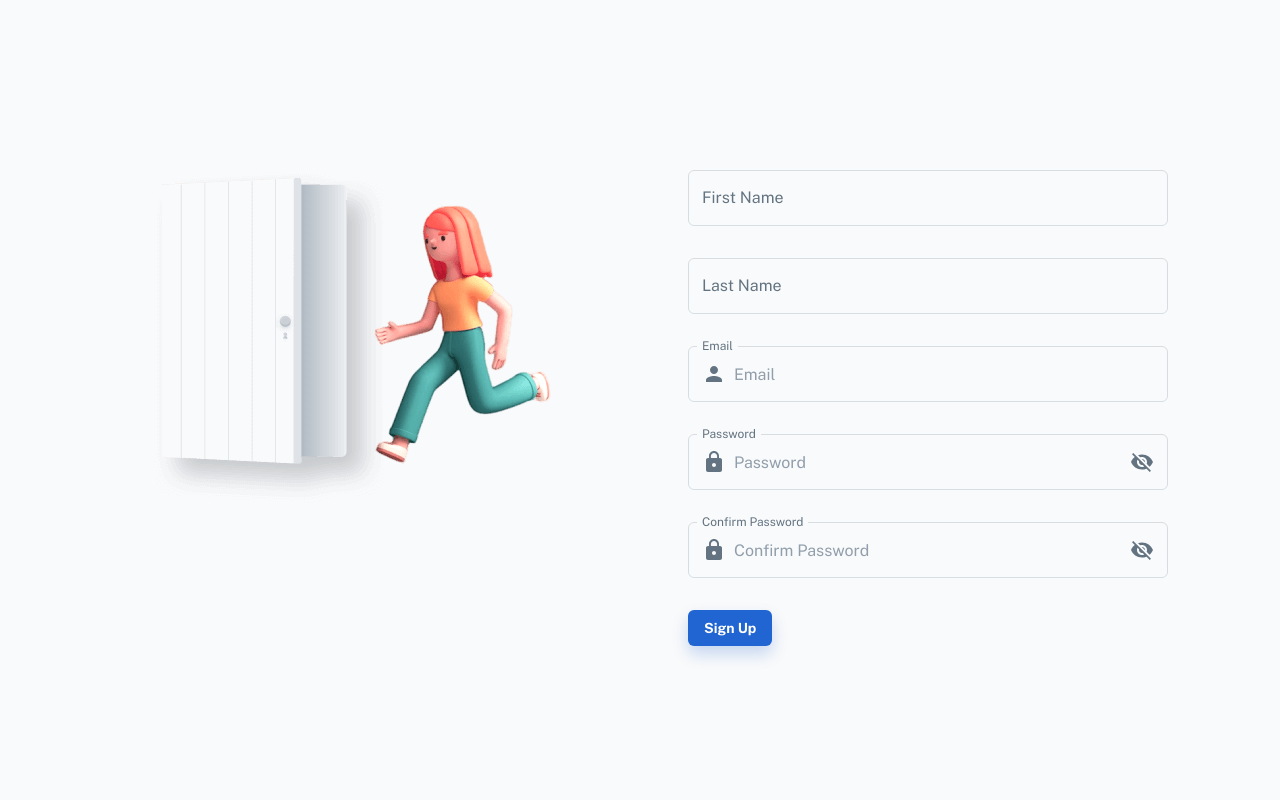
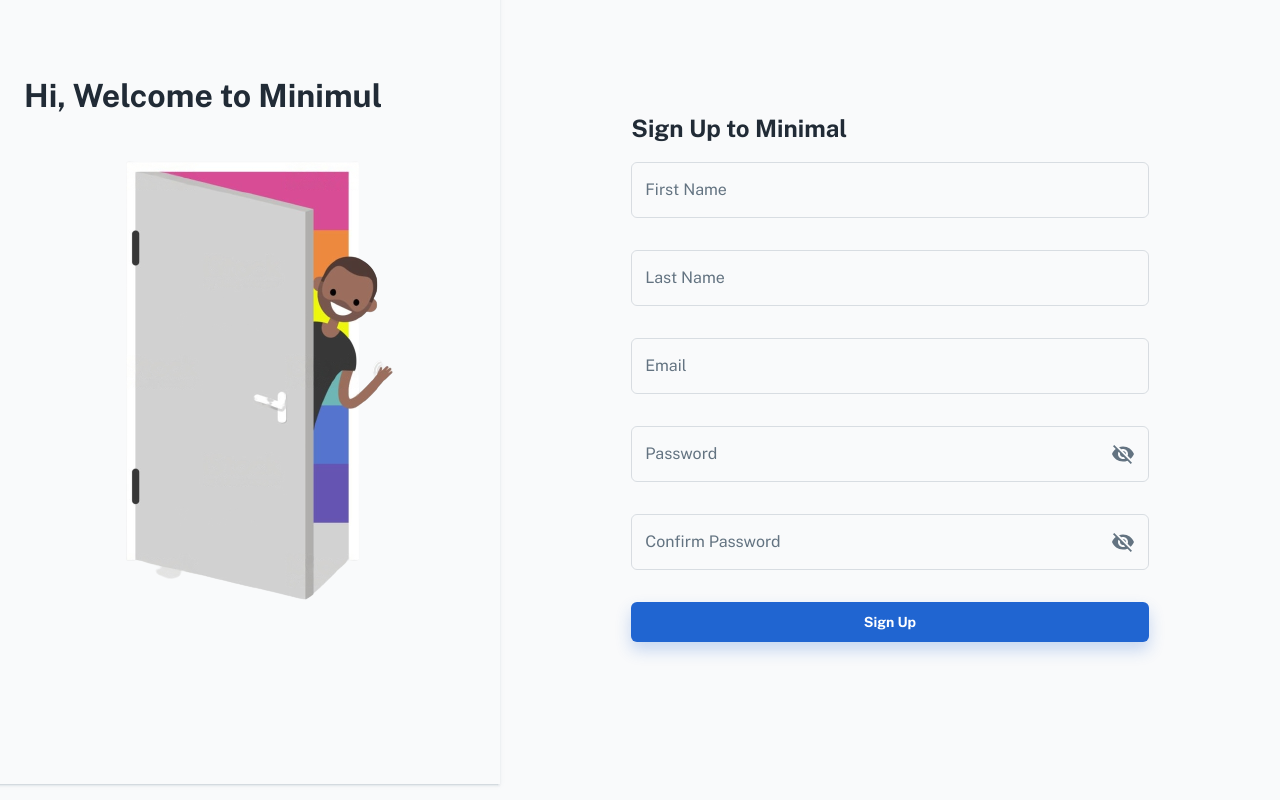
Before and after one commit to HrishrathTBS/EMS, a React (Create React App) app: page /signup in a window 1280 px wide. Built offline with nearby package versions, Linux system fonts and the light colour scheme; a web font is replaced by a local one.

Commit message:
login and signup page

```diff
--- a/src/pages/Authentication/Login.jsx
+++ b/src/pages/Authentication/Login.jsx
@@ -1,28 +1,34 @@
 import React, { useState } from 'react';
 import Container from '@mui/material/Container';
-import { Box, Typography, InputAdornment, Checkbox, Paper, Stack, Divider, SvgIcon } from '@mui/material';
+import { Box, Typography, InputAdornment, Checkbox, Stack, Divider, SvgIcon } from '@mui/material';
 import TextField from '@mui/material/TextField';
 import Grid from '@mui/material/Grid';
-import { styled } from '@mui/material/styles';
-import PersonIcon from '@mui/icons-material/Person';
-import LockIcon from '@mui/icons-material/Lock';
+import { createTheme, ThemeProvider } from '@mui/material/styles';
+import { blue, red, grey } from '@mui/material/colors';
 import Button from '@mui/material/Button';
 import VisibilityOffIcon from '@mui/icons-material/VisibilityOff';
+import FacebookOutlinedIcon from '@mui/icons-material/FacebookOutlined';
 import { Visibility } from '@mui/icons-material';
 import GoogleIcon from '@mui/icons-material/Google';
+import InstagramIcon from '@mui/icons-material/Instagram';
 import { useTheme } from '@emotion/react';
+import Link from '@mui/material/Link';
 import { validateEmail, validatePassword } from '../../utils/validations';
 
-const useStyles = styled({
-  flexboxcenter: {
-    display: 'flex',
-    alignContent: 'center',
-    justifyContent: 'center',
-    flexDirection: 'row',
-    height: '100vh',
+const theme = createTheme({
+  palette: {
+    primary: {
+      main: grey[500],
     },
-  widthmax: {
-    maxWidth: '400',
+    pri: {
+      main: red[500],
+    },
+    secondry: {
+      main: blue[900],
+    },
+    info: {
+      main: blue[500],
+    },
   },
 });
 
@@ -32,7 +38,6 @@ const DefaultValues = {
 };
 
 const Login = () => {
-  const classes = useStyles();
   const [values, setValues] = useState(DefaultValues);
   const [errors, setErrors] = useState({
     email: '',
@@ -77,78 +82,81 @@ const Login = () => {
   };
 
   return (
-    <Container maxWidth={'lg'}>
-      <Grid container className={classes.flexboxcenter}>
-        <Paper component="Grid" item lg={6}>
+    <Container maxWidth="0">
+      <Grid container spacing={2} sx={{ display: 'flex', height: '100vh' }}>
+        <Box
+          item
+          component="Grid"
+          lg={5}
+          sx={{
+            boxShadow: 2,
+            p: 1,
+            textAlign: 'center',
+          }}
+        >
+          <Typography component="h1" variant="h3" mt={18} mb={4} px={4} textAlign="left">
+            Hi, Welcome Back
+          </Typography>
           <img src="/assets/illustrations/illustration_login.png" alt="login" />
-        </Paper>
-        <Grid item columnSpacing={1} lg={6} sx={{ mx: 'auto' }}>
-          <Stack pt={4}>
-            <Typography component="h1" variant="h4" mt="1" textAlign="left">
+        </Box>
+        <Grid item lg={5} sx={{ margin: 'auto' }}>
+          <Stack>
+            <Typography component="h1" variant="h4" pt={13} textAlign="left">
               Sign in to Minimal
             </Typography>
           </Stack>
           <Stack pt={2}>
-            <Typography variant="subtitle2" mt="1" textAlign="left">
-              Don't have an account? Get started
+            <Typography variant="body2" mt="1" textAlign="left">
+              Don't have an account?
+              <Link href="/signup" variant="subtitle2">
+                Get started
+              </Link>
             </Typography>
           </Stack>
-          <Stack className={classes.flexbox} direction="row" spacing={1} justifyContent="space-between" mt={4}>
-            <Button variant="outlined" sx={{ px: 5, py: 1 }}>
+          <Stack direction="row" spacing={1} justifyContent="space-between" mt={4}>
+            <ThemeProvider theme={theme}>
+              <Button variant="outlined" sx={{ px: 9, py: 1.5 }}>
                 <SvgIcon>
-                <GoogleIcon />
+                  <GoogleIcon color="pri" />
                 </SvgIcon>
               </Button>
-            <Button variant="outlined" sx={{ px: 5, py: 1 }}>
+              <Button variant="outlined" sx={{ px: 9, py: 1.5 }}>
                 <SvgIcon>
-                <GoogleIcon />
+                  <FacebookOutlinedIcon color="secondry" />
                 </SvgIcon>
               </Button>
-            <Button variant="outlined" sx={{ px: 5, py: 1 }}>
+              <Button variant="outlined" sx={{ px: 9, py: 1.5 }}>
                 <SvgIcon>
-                <GoogleIcon />
+                  <InstagramIcon color="info" />
                 </SvgIcon>
               </Button>
+            </ThemeProvider>
           </Stack>
           <Stack mt={4}>
-            <Divider>OR</Divider>
+            <Divider>
+              <Typography variant="body2">OR</Typography>
+            </Divider>
           </Stack>
           <Stack pb={2} mt={4}>
             <TextField
-              className={classes.color}
               fullWidth
               name="email"
               label="Email"
-              placeholder="Email"
               onChange={handleChange}
               value={values.email}
-              InputProps={{
-                startAdornment: (
-                  <InputAdornment position="start">
-                    <PersonIcon />
-                  </InputAdornment>
-                ),
-              }}
               error={errors.email}
               helperText={errors.email}
             />
           </Stack>
 
           <TextField
-            className={classes.w90}
             type={showPassword ? 'text' : 'password'}
             fullWidth
             name="password"
             label="Password"
-            placeholder="Password"
             onChange={handleChange}
             value={values.password}
             InputProps={{
-              startAdornment: (
-                <InputAdornment position="start">
-                  <LockIcon />
-                </InputAdornment>
-              ),
               endAdornment: (
                 <InputAdornment
                   position="end"
@@ -178,11 +186,13 @@ const Login = () => {
           >
             <Checkbox name="remember" label="Remember me" />
             <Typography variant="subtitle2" underline="hover" pt={2}>
+              <Link href="#" variant="subtitle2" underline="none">
                 Forgot password?
+              </Link>
             </Typography>
           </Box>
-          <Box mt={2}>
-            <Button variant="contained" onClick={onSubmit}>
+          <Box mt={2} pb={12}>
+            <Button variant="contained" onClick={onSubmit} fullWidth sx={{ p: 1 }}>
               Sign in
             </Button>
           </Box>
--- a/src/pages/Authentication/Signup.jsx
+++ b/src/pages/Authentication/Signup.jsx
@@ -1,30 +1,15 @@
 import React, { useState } from 'react';
-import Container from '@mui/material/Container';
-import { Box, InputAdornment, useTheme } from '@mui/material';
+import { InputAdornment, Typography, useTheme } from '@mui/material';
 import TextField from '@mui/material/TextField';
 import Grid from '@mui/material/Grid';
 import { styled } from '@mui/material/styles';
-import PersonIcon from '@mui/icons-material/Person';
-import LockIcon from '@mui/icons-material/Lock';
 import Button from '@mui/material/Button';
 import VisibilityOffIcon from '@mui/icons-material/VisibilityOff';
 import { Visibility } from '@mui/icons-material';
+import { Stack } from '@mui/system';
 import { IsEmpty, validateEmail, validatePassword } from '../../utils/validations';
 
 const useStyles = styled({
-  flexboxcenter: {
-    display: 'flex',
-    alignContent: 'center',
-    justifyContent: 'center',
-    height: '100vh',
-  },
-  flexboxspace: {
-    display: 'flex',
-    alignContent: 'center',
-    justifyContent: 'space-between',
-    height: '100vh',
-    width: '80%',
-  },
   color: {
     color: 'primary',
   },
@@ -102,86 +87,85 @@ const Signup = () => {
   };
 
   return (
-    <Container maxWidth={'lg'}>
     <Grid
       container
+      spacing={2}
       sx={{
         display: 'flex',
-          justifyContent: 'center',
-          alignContent: 'center',
+
         width: '100%',
         mt: '2',
         height: '100vh',
       }}
     >
-        <Grid item lg={6}>
-          <img src="/assets/illustrations/illustration_login.png" alt="login" />
-        </Grid>
-        <Grid item columnSpacing={1} lg={5}>
-          <Box pb={2} mt={2}>
+      <Stack
+        item
+        component="Grid"
+        lg={5}
+        sx={{
+          boxShadow: 2,
+          p: 1,
+        }}
+      >
+        <Typography component="h1" variant="h3" mt={10} px={4} textAlign="left">
+          Hi, Welcome to Minimul
+        </Typography>
+        <img src="/assets/illustrations/bg.png" alt="login" />
+      </Stack>
+      <Grid item lg={5} sx={{ margin: 'auto' }}>
+        <Stack>
+          <Typography component="h1" variant="h4" pt={8} textAlign="left">
+            Sign Up to Minimal
+          </Typography>
+        </Stack>
+        <Stack pb={2} mt={2}>
           <TextField
             className={classes.w90}
             fullWidth
             name="firstName"
             label="First Name"
-              placeholder="First Name"
             onChange={handleChange}
             value={values.firstName}
             error={errors.firstName}
             helperText={errors.firstName}
           />
-          </Box>
+        </Stack>
 
-          <Box pb={2} mt={2}>
+        <Stack pb={2} mt={2}>
           <TextField
             className={classes.w90}
             fullWidth
             name="lastName"
             label="Last Name"
-              placeholder="Last Name"
             onChange={handleChange}
             value={values.lastName}
             error={errors.lastName}
             helperText={errors.lastName}
           />
-          </Box>
-          <Box pb={2} mt={2}>
+        </Stack>
+        <Stack pb={2} mt={2}>
           <TextField
             className={classes.color}
             fullWidth
             name="email"
             label="Email"
-              placeholder="Email"
             onChange={handleChange}
             value={values.email}
-              InputProps={{
-                startAdornment: (
-                  <InputAdornment position="start">
-                    <PersonIcon />
-                  </InputAdornment>
-                ),
-              }}
             error={errors.email}
             helperText={errors.email}
           />
-          </Box>
+        </Stack>
 
-          <Box pb={2} mt={2}>
+        <Stack pb={2} mt={2}>
           <TextField
             className={classes.w90}
             type={show.pwd ? 'text' : 'password'}
             fullWidth
             name="password"
             label="Password"
-              placeholder="Password"
             onChange={handleChange}
             value={values.password}
             InputProps={{
-                startAdornment: (
-                  <InputAdornment position="start">
-                    <LockIcon />
-                  </InputAdornment>
-                ),
               endAdornment: (
                 <InputAdornment position="end" onClick={() => setShow({ ...show, pwd: !show.pwd })}>
                   {show.pwd ? (
@@ -195,23 +179,17 @@ const Signup = () => {
             error={errors.password}
             helperText={errors.password}
           />
-          </Box>
-          <Box pb={2} mt={2}>
+        </Stack>
+        <Stack pb={2} mt={2}>
           <TextField
             className={classes.w90}
             type={show.cPwd ? 'text' : 'password'}
             fullWidth
             name="cPassword"
             label="Confirm Password"
-              placeholder="Confirm Password"
             onChange={handleChange}
             value={values.cPassword}
             InputProps={{
-                startAdornment: (
-                  <InputAdornment position="start">
-                    <LockIcon />
-                  </InputAdornment>
-                ),
               endAdornment: (
                 <InputAdornment
                   position="end"
@@ -229,8 +207,8 @@ const Signup = () => {
             error={errors.cPassword}
             helperText={errors.cPassword}
           />
-          </Box>
-          {/* <Box
+        </Stack>
+        {/* <Stack
             sx={{
               display: 'flex',
               justifyContent: 'space-between',
@@ -239,19 +217,18 @@ const Signup = () => {
               mt: 2,
             }}
           >
-            <Checkbox name="remember" label="Remember me" />
+            <CheckStack name="remember" label="Remember me" />
             <Typography variant="subtitle2" underline="hover">
               Forgot password?
             </Typography>
-          </Box> */}
-          <Box mt={2}>
-            <Button variant="contained" onClick={onSubmit}>
+          </Stack> */}
+        <Stack mt={2} pb={12}>
+          <Button variant="contained" onClick={onSubmit} fullWidth sx={{ p: 1 }}>
             Sign up
           </Button>
-          </Box>
+        </Stack>
       </Grid>
     </Grid>
-    </Container>
   );
 };
 
```
Also changed, not shown: public/assets/illustrations/bg.png (added). Lines whose indentation alone changed are shown as unchanged.
